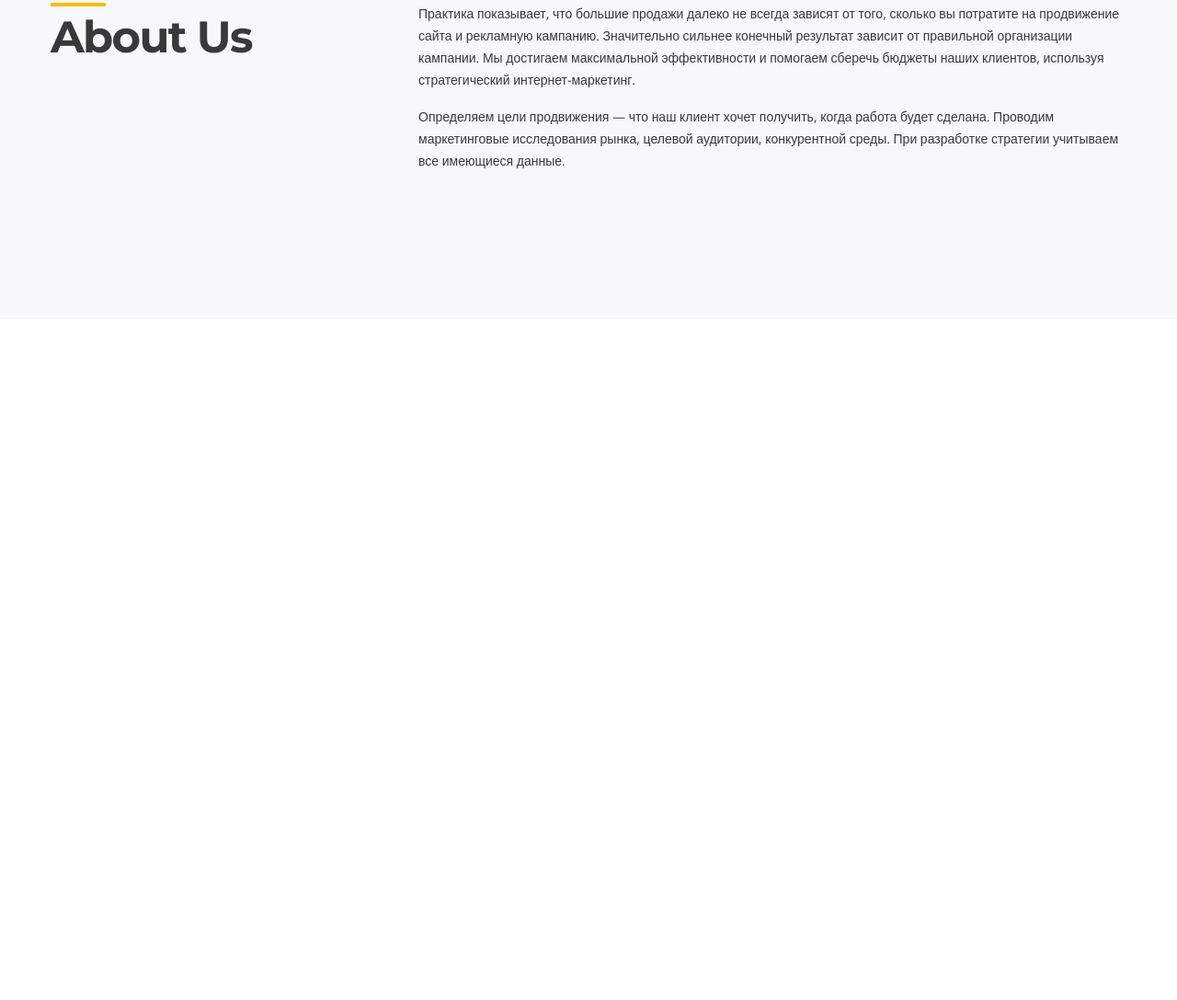
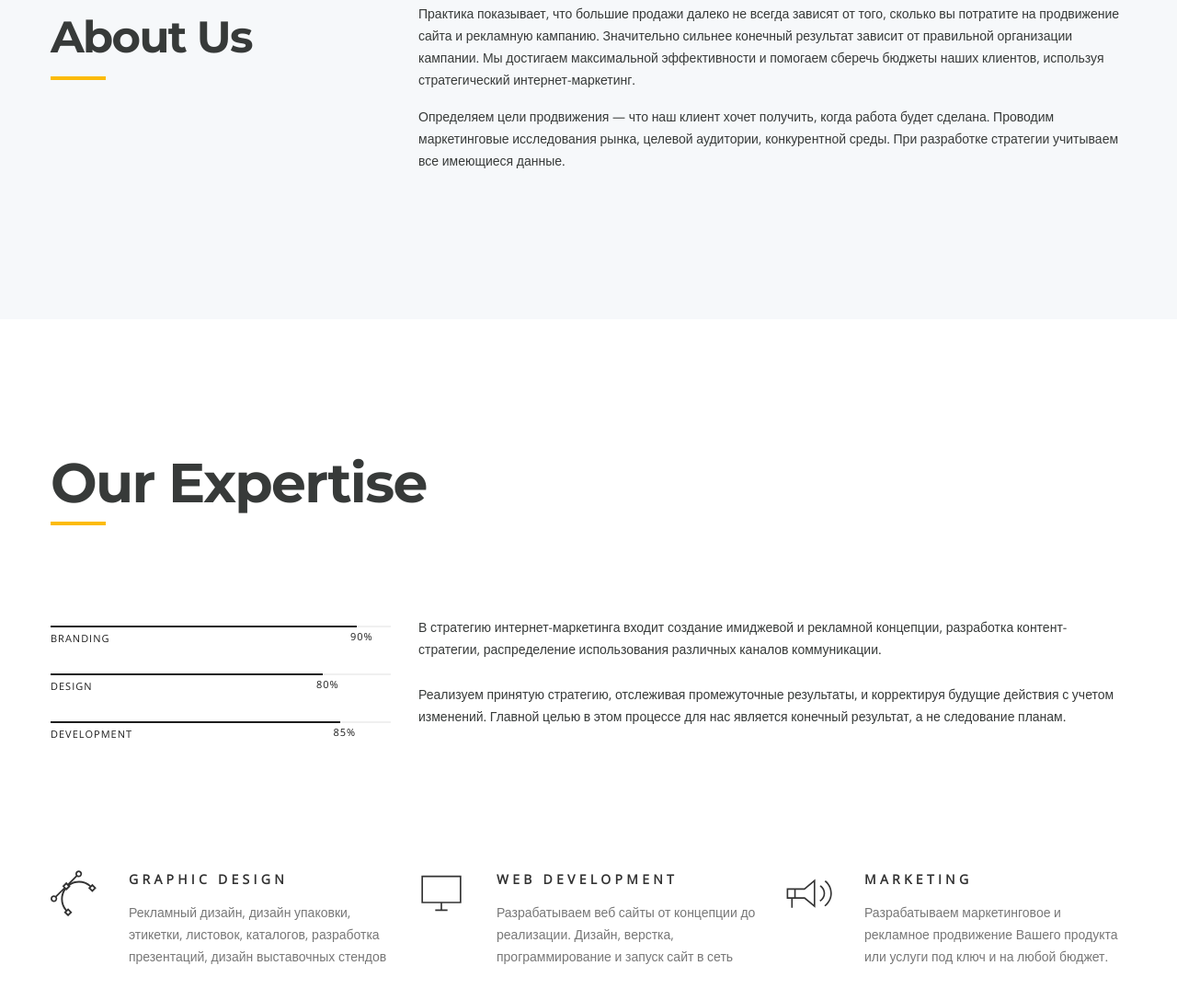
Before and after one commit to 1MioSubs/mio_2_html_css, a plain HTML site: page index.html in a window 1280 px wide. Shown: the part 947-2034 px from the top of the page at 92% size. Before the commit the page ends 1294 px from the top, so only its background shows below. Drawn offline with nearby package versions, Linux system fonts and the light colour scheme.

Commit message:
add expertise blok fin

```diff
--- a/css/style.css
+++ b/css/style.css
@@ -63,7 +63,7 @@ body {
   font-style: normal;
   font-size: 14px;
   line-height: 24px;
-  color: #373A39;
+  color: #373a39;
 }
 
 .container {
@@ -88,12 +88,12 @@ body {
   position: absolute;
   width: 60px;
   height: 4px;
-  background-color: #FCBB08;
+  background-color: #fcbb08;
   align-self: flex-start;
   /* height: auto; */
   left: 0;
   /* bottom: 0; */
-  top: 0;
+  top: 80px;
 }
 
 .header__top-inner {
@@ -158,7 +158,7 @@ body {
   font-weight: bold;
   font-size: 16px;
   line-height: 20px;
-  color: #FCBB08;
+  color: #fcbb08;
   letter-spacing: 2.74286px;
   margin-bottom: auto;
 }
@@ -168,7 +168,7 @@ body {
 }
 
 .about {
-  background-color: #F6F8FA;
+  background-color: #f6f8fa;
   padding: 150px 0 144px;
 }
 
@@ -185,3 +185,104 @@ body {
   max-width: 770px;
   margin-bottom: 16px;
 }
+
+.expertise {
+  padding: 140px 0 160px;
+}
+
+.expertise__title {
+  margin-bottom: 90px;
+}
+
+.expertise__inner {
+  display: flex;
+  margin-bottom: 110px;
+}
+
+.expertise__info {
+  width: 370px;
+  margin-right: 30px;
+  flex: none;
+  margin-top: 10px;
+}
+
+.expertise__info-item {
+  border-top: 2px solid #1D1D1D;
+  padding: 2px 0 28px;
+  text-transform: uppercase;
+  font-size: 11px;
+  font-weight: 400;
+  line-height: 20px; /* 181.818% */
+  letter-spacing: 1px;
+  color: #1D1D1D;
+  position: relative;
+}
+
+.expertise__info-item span {
+  display: block;
+  position: absolute;
+  right: 0;
+  top: 0;
+  margin-right: 7px;
+}
+
+.expertise__info-item span::before {
+  content: "";
+  position: absolute;
+  height: 2px;
+  background-color: #f0f0f0;
+  right: -7px;
+  top: -2px;
+  width: 100%;
+}
+
+.expertise__text p {
+  margin-bottom: 25px;
+}
+
+.expertise__items {
+  display: flex;
+  justify-content: space-between;
+
+}
+
+.expertise__item {
+  width: 370px;
+  padding-left: 85px;
+  position: relative;
+}
+
+.expertise__item::before {
+  content: "";
+  position: absolute;
+  top: 0;
+  left: 0;
+  width: 50px;
+  height: 50px;
+}
+
+.expertise__item--desigh::before {
+  background-image: url('../images/vector.svg');
+}
+
+.expertise__item--dev::before {
+  background-image: url('../images/monitor.svg');
+}
+
+.expertise__item--market::before {
+  background-image: url('../images/speaker.svg');
+}
+
+
+.expertise__item-title {
+  line-height: 20px;
+  letter-spacing: 4.29px;
+  color: #333;
+  font-weight: 700;
+  text-transform: uppercase;
+  margin-bottom: 14px;
+}
+
+.expertise__item-text {
+  color: #777;
+}
--- a/index.html
+++ b/index.html
@@ -84,6 +84,64 @@
       </div>
     </section>
 
+    <section class="expertise">
+      <div class="container">
+        <h2 class="title expertise__title">Our Expertise</h2>
+        <div class="expertise__inner">
+          <div class="expertise__info">
+            <div class="expertise__info-item">
+              BRANDING
+              <span style="width: calc(100% - 90%);">90%</span>
+            </div>
+            <div class="expertise__info-item">
+              DESIGN
+              <span style="width: calc(100% - 80%);">80%</span>
+            </div>
+            <div class="expertise__info-item">
+              DEVELOPMENT
+              <span style="width: calc(100% - 85%);">85%</span>
+            </div>
+          </div>
+          <div class="expertise__text">
+            <p>
+              В стратегию интернет-маркетинга входит создание имиджевой и
+              рекламной концепции, разработка контент-стратегии, распределение
+              использования различных каналов коммуникации.
+            </p>
+            <p>
+              Реализуем принятую стратегию, отслеживая промежуточные результаты,
+              и корректируя будущие действия с учетом изменений. Главной целью в
+              этом процессе для нас является конечный результат, а не следование
+              планам.
+            </p>
+          </div>
+        </div>
+        <div class="expertise__items">
+          <div class="expertise__item expertise__item--desigh">
+            <h4 class="expertise__item-title">GRAPHIC DESIGN</h4>
+            <p class="expertise__item-text">
+              Рекламный дизайн, дизайн упаковки, этикетки, листовок, каталогов,
+              разработка презентаций, дизайн выставочных стендов
+            </p>
+          </div>
+          <div class="expertise__item expertise__item--dev">
+            <h4 class="expertise__item-title">WEB DEVELOPMENT</h4>
+            <p class="expertise__item-text">
+              Разрабатываем веб сайты от концепции до реализации. Дизайн,
+              верстка, программирование и запуск сайт в сеть
+            </p>
+          </div>
+          <div class="expertise__item expertise__item--market">
+            <h4 class="expertise__item-title">MARKETING</h4>
+            <p class="expertise__item-text">
+              Разрабатываем маркетинговое и рекламное продвижение Вашего
+              продукта или услуги под ключ и на любой бюджет.
+            </p>
+          </div>
+        </div>
+      </div>
+    </section>
+
     <script src="js/main.js"></script>
   </body>
 </html>
```
Also changed, not shown: images/monitor.svg (added), images/speaker.svg (added), images/vector.svg (added).
